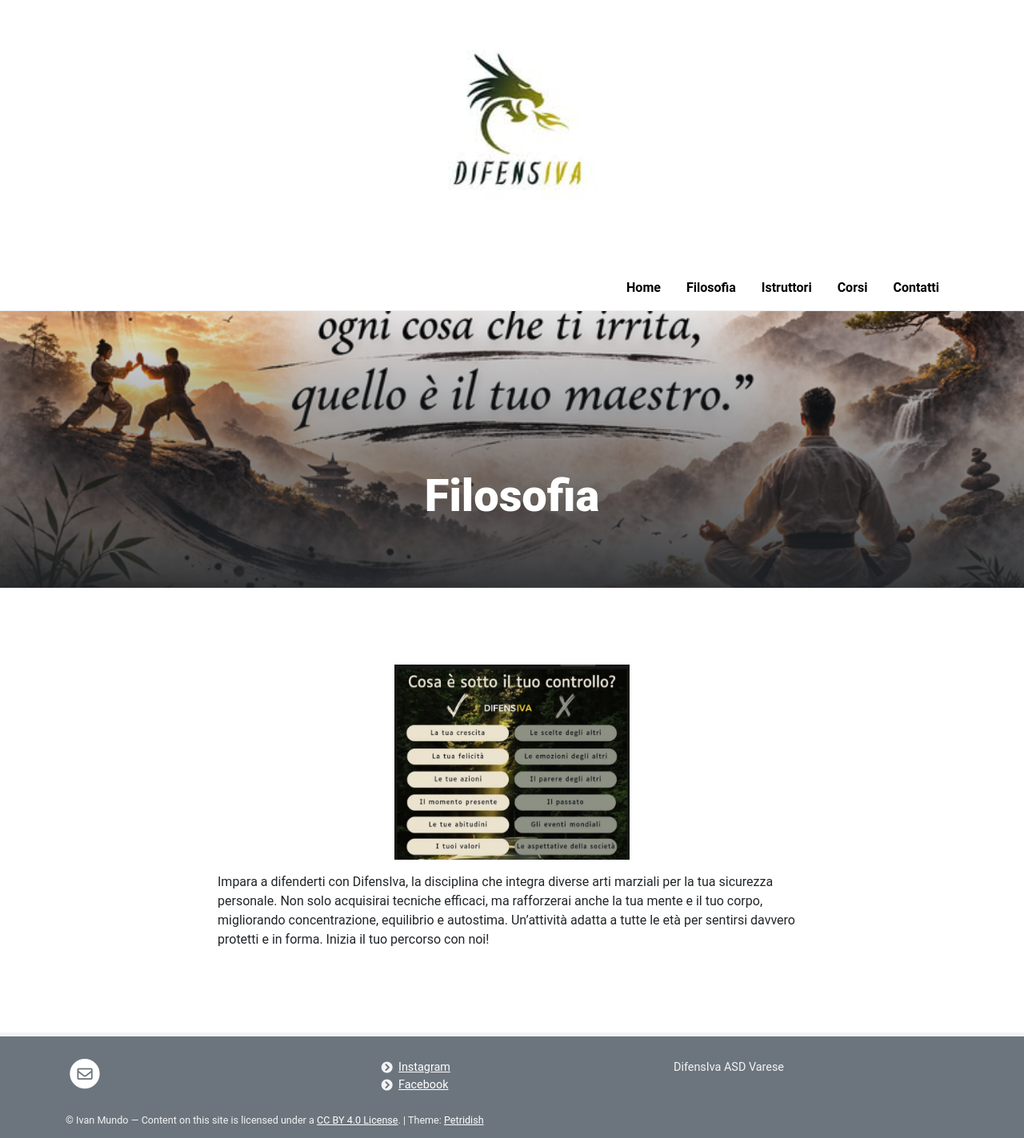
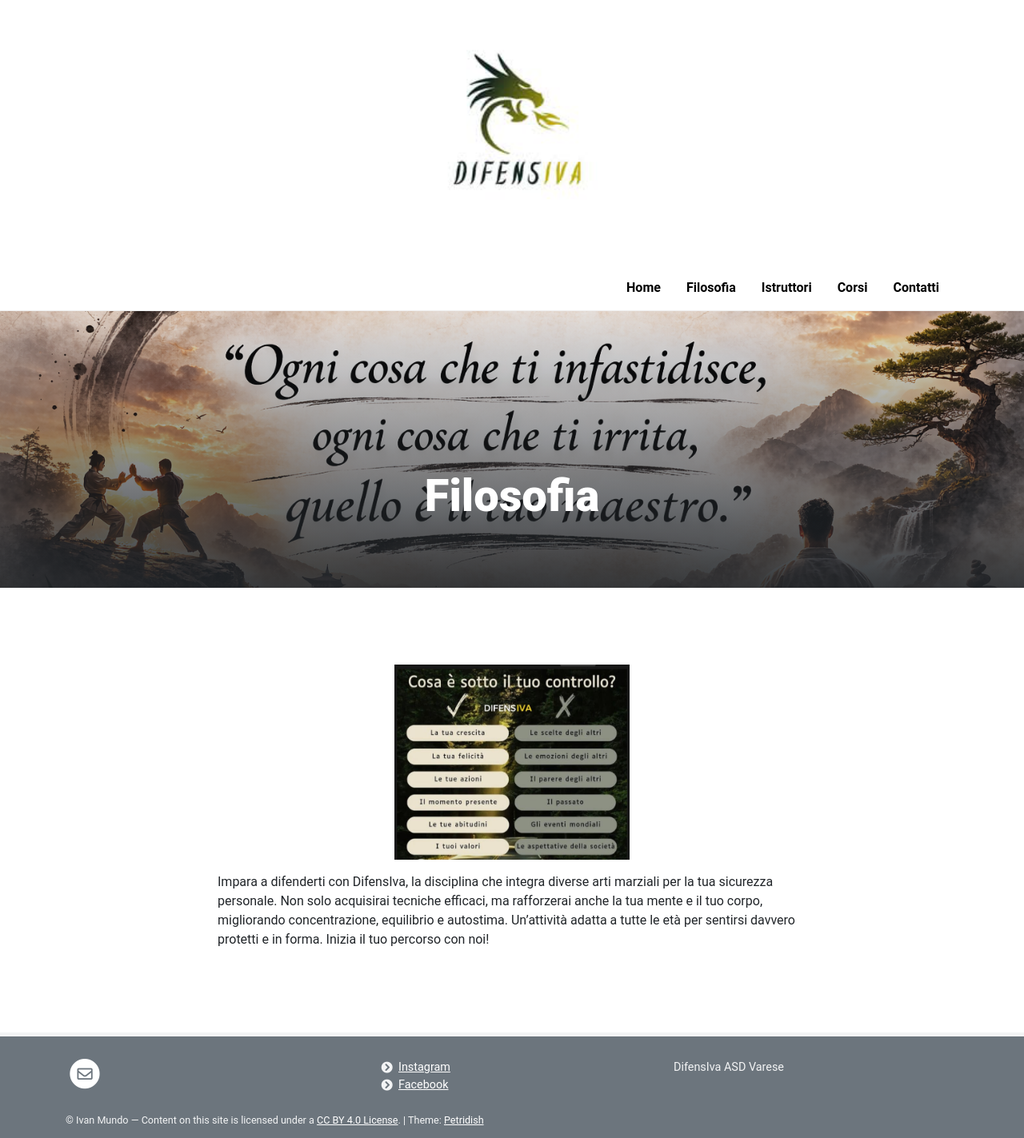
Before and after one commit to difensiva-varese/difensiva, a Jekyll site: the page built from pages/filosofia.md, in a window 1280 px wide. Shown: the whole page at 80% size. Built offline with Jekyll 4.4.1, drawn with Linux system fonts in a browser that asks for light colours.

Commit message:
banner philosophy

```diff
--- a/pages/filosofia.md
+++ b/pages/filosofia.md
@@ -1,6 +1,6 @@
 ---
 title: <br><br>Filosofia
-background: /images_2/difensiva_filosofia_banner_smaller.png
+background: /images_2/difensiva_filosofia_banner.png
 permalink: /filosofia/
 ---
 
```
Also changed, not shown: images_2/difensiva_filosofia_banner.png (added), images_2/difensiva_filosofia_banner_smaller.png (deleted), 3 other files.
